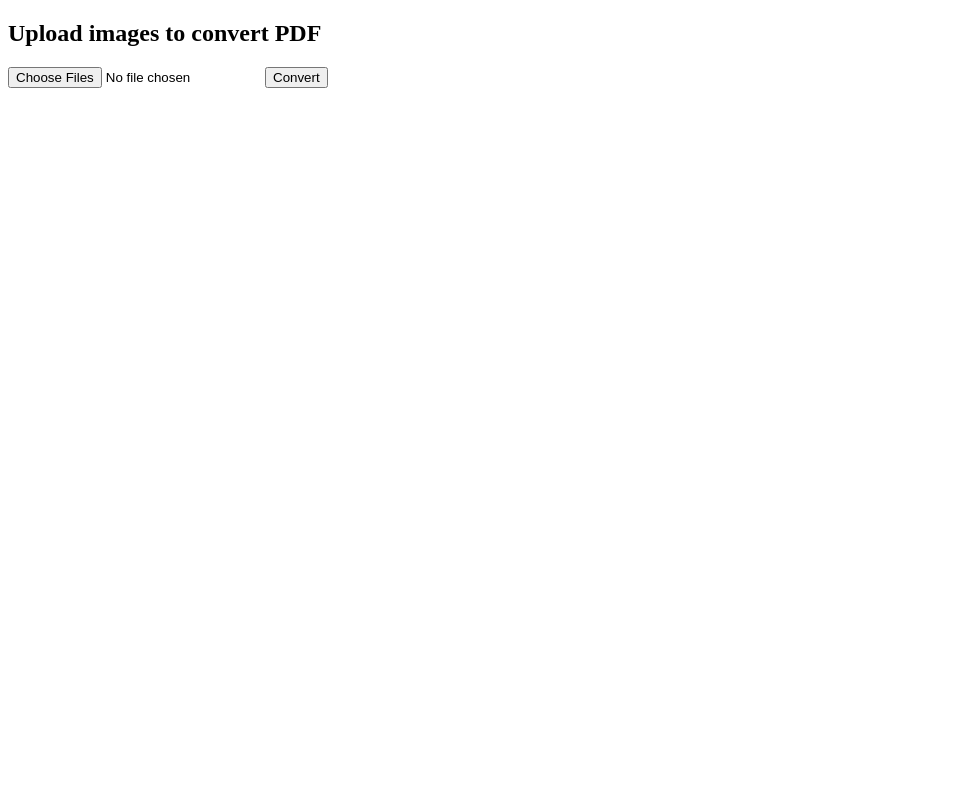
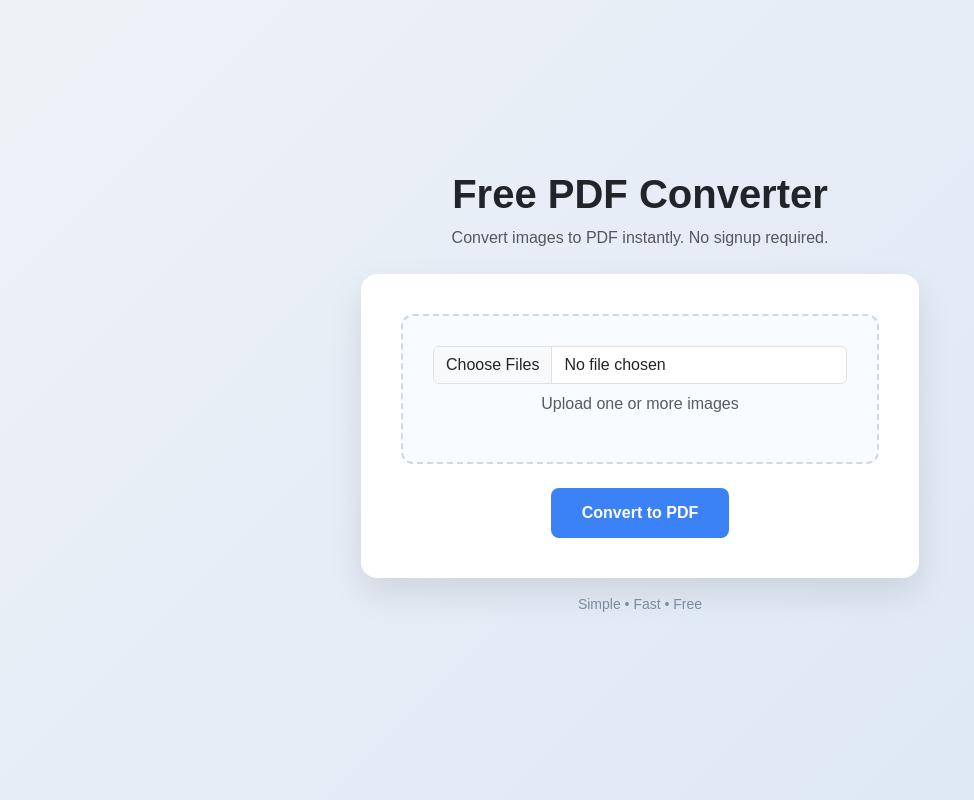
Before and after one commit to ravisinghtanwar59-png/Pdf-convertor, a Flask app: page / in a window 1280 px wide. Shown: the whole page, without its empty margins (0-974 px from the left). Run offline with Flask 3, Linux system fonts and the light colour scheme.

Commit message:
Update index.html

```diff
--- a/templates/index.html
+++ b/templates/index.html
@@ -1,16 +1,97 @@
 <!DOCTYPE html>
-<html>
+<html lang="en">
 <head>
-<title>PDF Converter</title>
+<meta charset="UTF-8">
+<meta name="viewport" content="width=device-width, initial-scale=1.0">
+
+<title>Free PDF Converter Tool</title>
+<meta name="description" content="Convert images to PDF online free without signup">
+
+<link href="https://cdn.jsdelivr.net/npm/bootstrap@5.3.0/dist/css/bootstrap.min.css" rel="stylesheet">
+
+<style>
+body{
+    background: linear-gradient(135deg,#eef2f7,#dce6f5);
+    font-family: Arial, sans-serif;
+}
+
+.card-box{
+    background:white;
+    border-radius:16px;
+    padding:40px;
+    box-shadow:0 15px 35px rgba(0,0,0,0.1);
+}
+
+h1{
+    font-weight:700;
+}
+
+.upload-box{
+    border:2px dashed #cfd8e3;
+    border-radius:12px;
+    padding:30px;
+    background:#f8fbff;
+    transition:0.3s;
+}
+
+.upload-box:hover{
+    border-color:#3b82f6;
+    background:#f0f6ff;
+}
+
+.btn-main{
+    background:#3b82f6;
+    color:white;
+    padding:12px 30px;
+    border-radius:8px;
+    font-weight:600;
+}
+
+.btn-main:hover{
+    background:#2563eb;
+    color:white;
+}
+
+.footer{
+    color:#7b8aa0;
+    font-size:14px;
+}
+</style>
+
 </head>
 <body>
 
-<h2>Upload images to convert PDF</h2>
+<div class="container d-flex justify-content-center align-items-center vh-100">
+
+<div class="col-md-6">
+
+<div class="text-center mb-4">
+<h1>Free PDF Converter</h1>
+<p class="text-muted">Convert images to PDF instantly. No signup required.</p>
+</div>
+
+<div class="card-box text-center">
 
 <form action="/convert" method="post" enctype="multipart/form-data">
-<input type="file" name="files" multiple>
-<button>Convert</button>
+
+<div class="upload-box mb-4">
+<input class="form-control" type="file" name="files" multiple required>
+<p class="mt-2 text-muted">Upload one or more images</p>
+</div>
+
+<button class="btn btn-main">Convert to PDF</button>
+
 </form>
+
+</div>
+
+<p class="footer text-center mt-3">
+Simple • Fast • Free
+</p>
+
+</div>
+
+</div>
 
 </body>
 </html>
```
